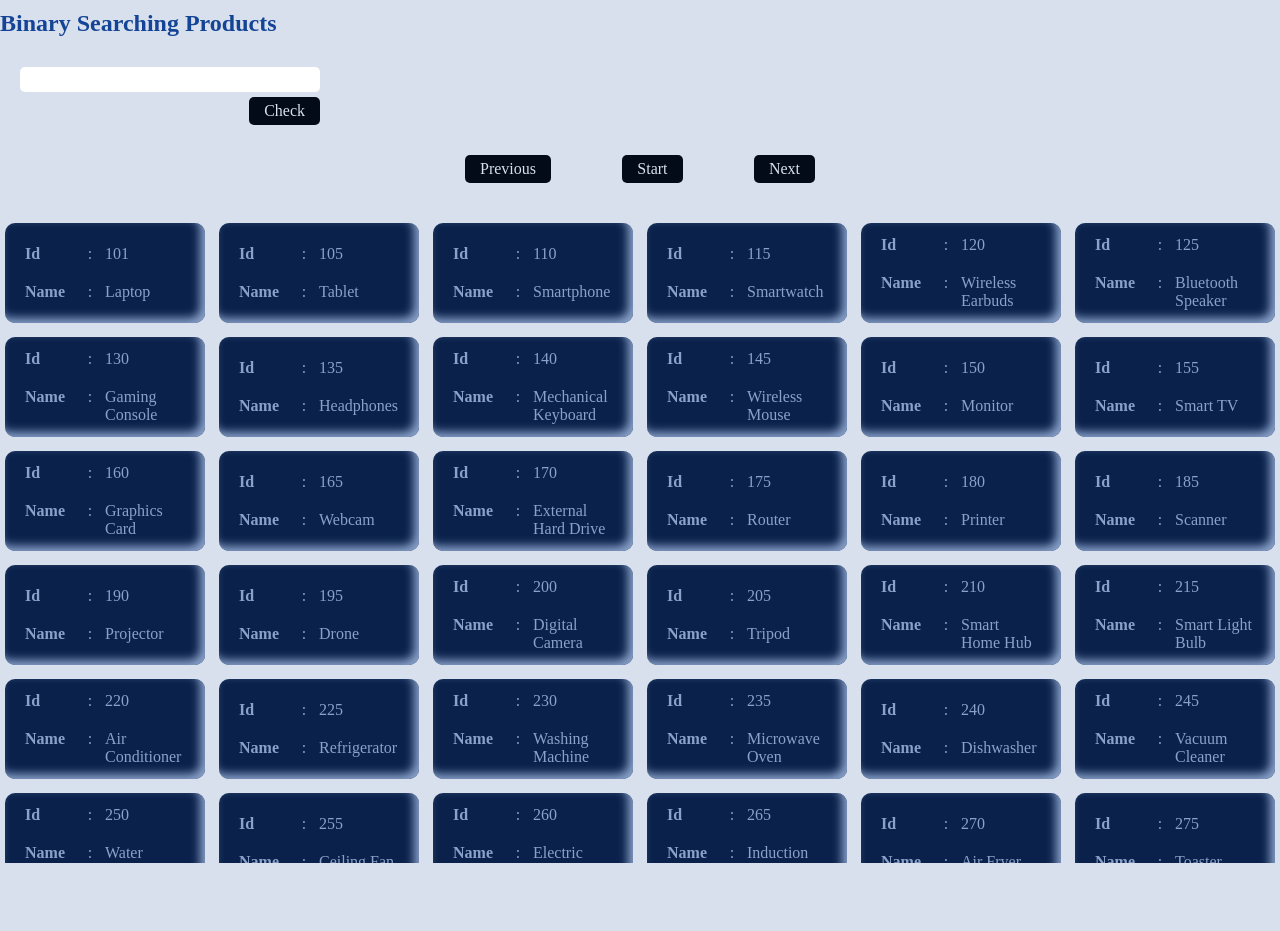
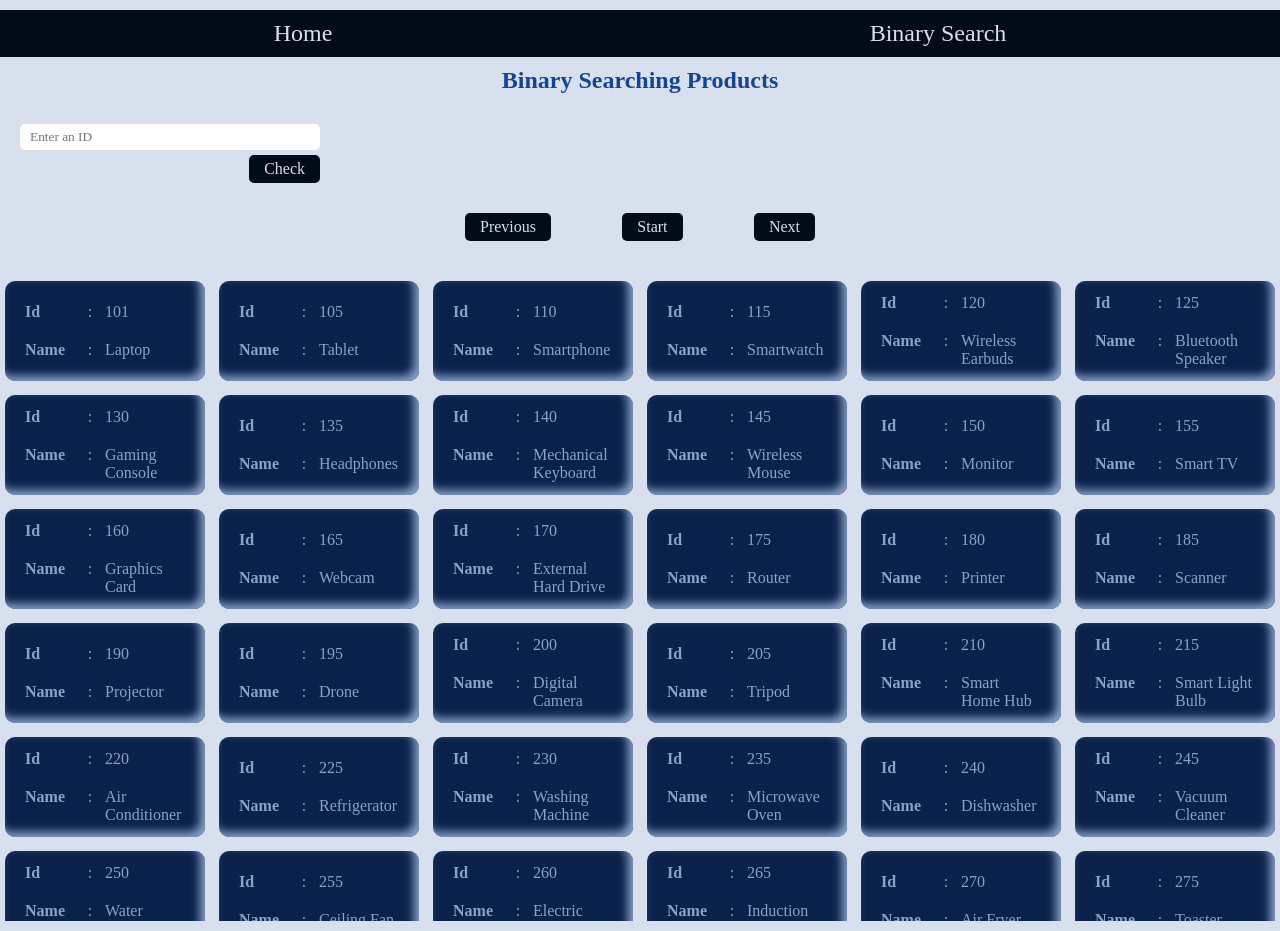
Before and after one commit to ThrishikK/DS-REACT, a React (Vite) app: page /binary-search in a window 1280 px wide. Before the commit the page ends 873 px from the top, so only its background shows below. Built offline with nearby package versions, Linux system fonts and the light colour scheme.

Commit message:
Adding route

```diff
--- a/package.json
+++ b/package.json
@@ -11,7 +11,8 @@
   },
   "dependencies": {
     "react": "^19.1.1",
-    "react-dom": "^19.1.1"
+    "react-dom": "^19.1.1",
+    "react-router-dom": "^7.9.4"
   },
   "devDependencies": {
     "@eslint/js": "^9.36.0",
--- a/src/App/App.jsx
+++ b/src/App/App.jsx
@@ -1,11 +1,23 @@
+import { BrowserRouter, Routes, Route } from "react-router-dom";
+
+import PageNav from "../PageNav/PageNav.jsx";
+import Home from "../Home/Home.jsx";
 import BinarySearch from "../DivideAndConquer/BinarySerach/BinarySearch.jsx";
 import "./App.css";
 
+const basename = process.env.NODE_ENV === "production" ? "/DS-REACT" : "/";
+
 function App() {
   return (
-    <main>
-      <BinarySearch />
-    </main>
+    <BrowserRouter basename={basename}>
+      <main>
+        <PageNav />
+        <Routes>
+          <Route path="/" element={<Home />} />
+          <Route path="/binary-search" element={<BinarySearch />} />
+        </Routes>
+      </main>
+    </BrowserRouter>
   );
 }
 
--- a/src/DivideAndConquer/BinarySerach/BinarySearch.css
+++ b/src/DivideAndConquer/BinarySerach/BinarySearch.css
@@ -3,6 +3,10 @@
   flex-direction: column;
   width: 100%;
   gap: 1rem;
+}
+
+.algorithm-heading {
+  align-self: center;
 }
 
 .form-and-result-container {
@@ -40,6 +44,7 @@
   padding: 0.5rem 1rem;
   border-radius: 0.5rem;
   border: 0;
+  font-family: inherit;
 }
 
 .bs form button {
--- a/src/DivideAndConquer/BinarySerach/BinarySearch.jsx
+++ b/src/DivideAndConquer/BinarySerach/BinarySearch.jsx
@@ -125,13 +125,14 @@ function BinarySearch() {
 
   return (
     <section className="bs">
-      <h1>Binary Searching Products</h1>
+      <h1 className="algorithm-heading">Binary Searching Products</h1>
       <div className="form-and-result-container">
         {/* FORM ELEMENT */}
         <form onSubmit={handleFormSubmit}>
           <input
             type="text"
             value={givenValue}
+            placeholder="Enter an ID"
             onChange={(e) =>
               dispatch({
                 type: "SET_INPUT_VALUE",
--- /dev/null
+++ b/src/Home/Home.jsx
@@ -0,0 +1,9 @@
+import "./Home.css";
+
+export default function Home() {
+  return (
+    <div>
+      <h1>Some Basic Algorithms</h1>
+    </div>
+  );
+}
--- /dev/null
+++ b/src/PageNav/PageNav.css
@@ -0,0 +1,25 @@
+nav {
+  width: 100%;
+  background-color: var(--primary-color-shade);
+  color: var(--primary-color-tint);
+  padding: 1rem 0.5rem;
+  margin: 1rem 0;
+}
+
+ul {
+  list-style-type: none;
+  /*  */
+  display: flex;
+  flex-direction: row;
+  justify-content: space-around;
+}
+
+li {
+  font-size: 24px;
+  cursor: pointer;
+}
+
+li a {
+  text-decoration: none;
+  color: var(--primary-color-tint);
+}
--- /dev/null
+++ b/src/PageNav/PageNav.jsx
@@ -0,0 +1,19 @@
+import { NavLink } from "react-router-dom";
+import "./PageNav.css";
+
+function PageNav() {
+  return (
+    <nav>
+      <ul>
+        <li>
+          <NavLink to="/">Home</NavLink>
+        </li>
+        <li>
+          <NavLink to="/binary-search">Binary Search</NavLink>
+        </li>
+      </ul>
+    </nav>
+  );
+}
+
+export default PageNav;
```
Also changed, not shown: src/Home/Home.css (added), 1 other file (tests, documents, lock files or other folders).
